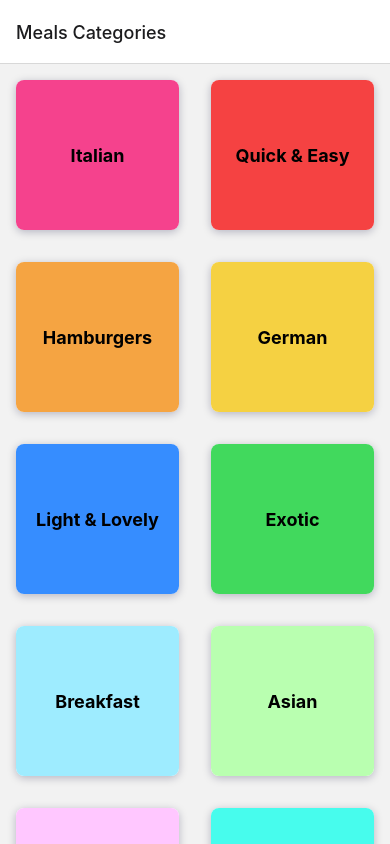
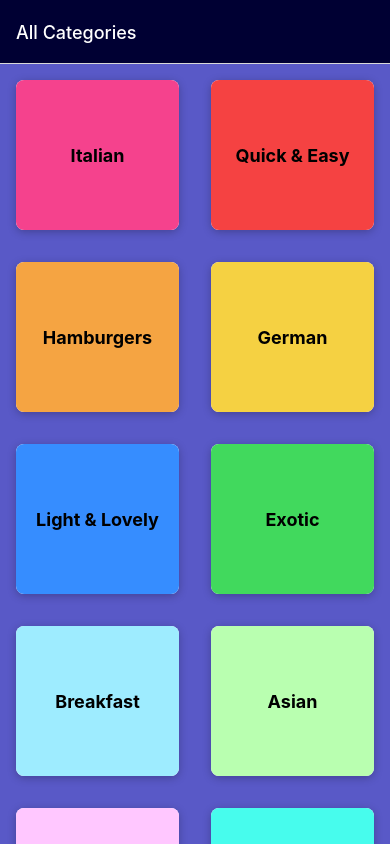
Before and after one commit to Charles-Rocke/MealApp, a React Native app: screen /MealsCategories in a window 390 px wide. Built offline with nearby package versions, Linux system fonts and the light colour scheme.

Commit message:
Styling screen headers and backgrounds

```diff
--- a/App.js
+++ b/App.js
@@ -6,18 +6,33 @@ import { createNativeStackNavigator } from "@react-navigation/native-stack";
 import Categories from "./screens/Categories";
 import MealsOverview from "./screens/MealsOverview";
 
+/*
+The first screen is dictated by order (1st) or using the initialRouteName prop
+{/* <NavStack.Screen initialRouteName="ProductDetails" />
+*/
+
 const NavStack = createNativeStackNavigator();
 
 export default function App() {
   return (
     <>
-      <StatusBar style="dark" />
+      <StatusBar style="light" />
       <NavigationContainer>
-        <NavStack.Navigator>
-          {/* The first screen is dictated by order (1st) or using the initialRouteName prop */}
-          {/* <NavStack.Screen initialRouteName="ProductDetails" />  */}
-          <NavStack.Screen name="Meals Categories" component={Categories} />
-          <NavStack.Screen name="Meals Overview" component={MealsOverview} />
+        <NavStack.Navigator
+          screenOptions={{
+            headerStyle: { backgroundColor: "#000033" },
+            headerTintColor: "white",
+            contentStyle: { backgroundColor: "#5959c7" },
+          }}
+        >
+          <NavStack.Screen
+            name="MealsCategories"
+            component={Categories}
+            options={{
+              title: "All Categories",
+            }}
+          />
+          <NavStack.Screen name="MealsOverview" component={MealsOverview} />
         </NavStack.Navigator>
       </NavigationContainer>
     </>
--- a/components/CategoryGridTile.js.js
+++ b/components/CategoryGridTile.js.js
@@ -27,7 +27,7 @@ const styles = StyleSheet.create({
     borderRadius: 8,
     elevation: 4,
     backgroundColor: "white",
-    shadowColor: "#000033",
+    shadowColor: "black",
     shadowOpacity: 0.25,
     shadowOffset: { width: 0, height: 2 },
     shadowRadius: 8,
--- a/screens/Categories.js
+++ b/screens/Categories.js
@@ -5,7 +5,7 @@ import CategoryGridTile from "../components/CategoryGridTile.js";
 function Categories({ navigation }) {
   function renderCategoryItem(itemData) {
     function pressHandler() {
-      navigation.navigate("Meals Overview", {
+      navigation.navigate("MealsOverview", {
         categoryId: itemData.item.id,
       });
     }
```
